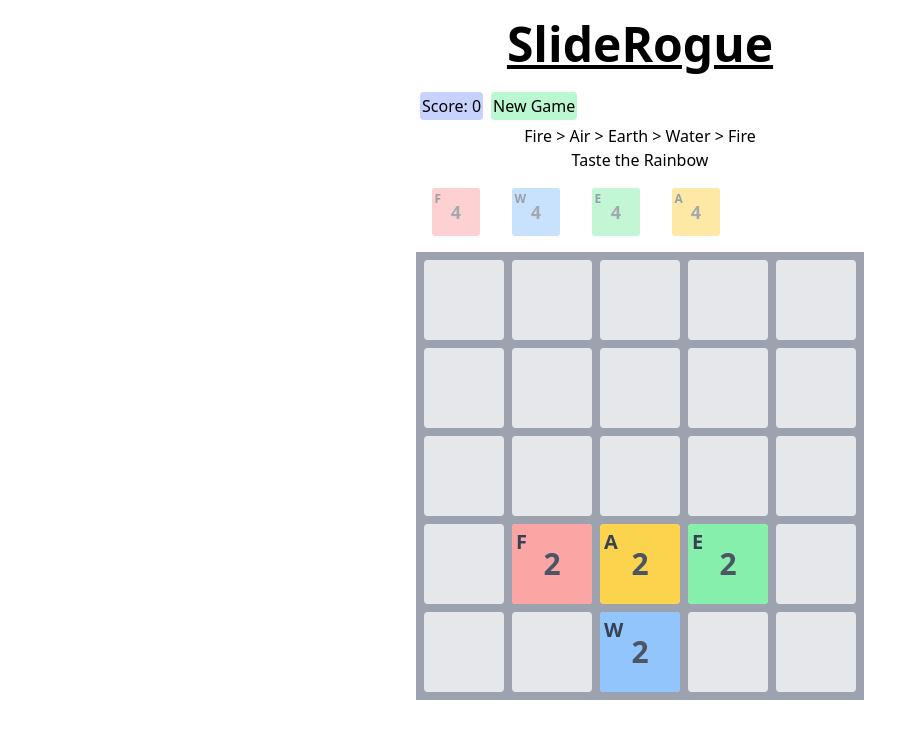
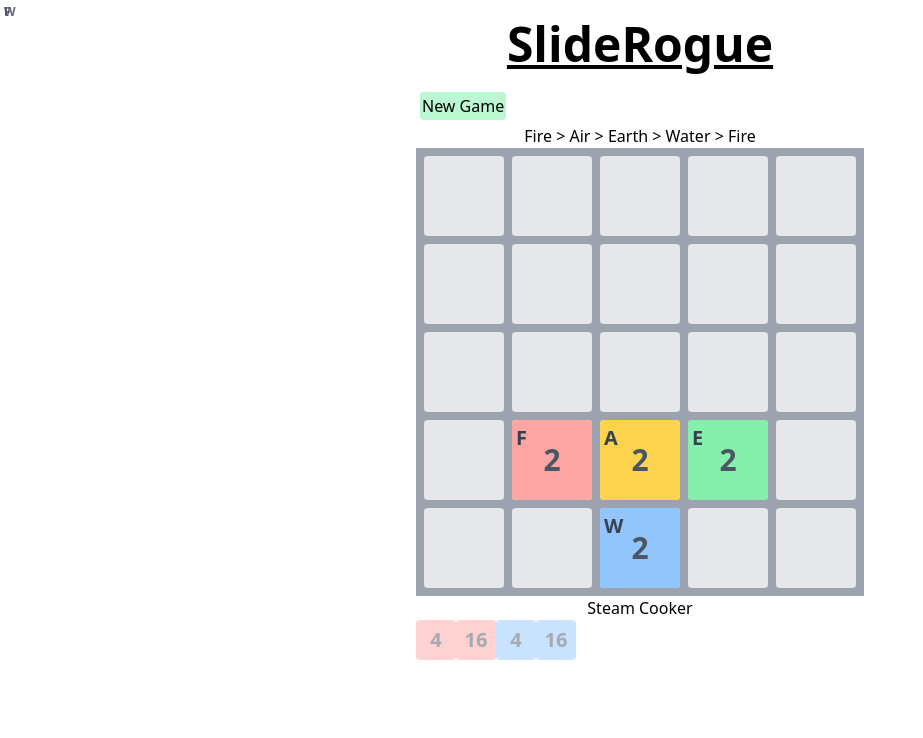
Before and after one commit to PAK90/sliderogue, a React (Vite) app: page / in a window 1280 px wide. Shown: the top 738 px of the page, without its empty margins (0-923 px from the left). Built offline with nearby package versions, Linux system fonts and the light colour scheme.

Commit message:
Made two grids but reverted, helped useful tiles spawn.

```diff
--- /dev/null
+++ b/src/components/Board.tsx
@@ -0,0 +1,37 @@
+import TileRender from "./TileRender.tsx";
+import range from "../helpers/range.ts";
+import { BoardState } from "../state";
+import SpellRender from "./SpellRender.tsx";
+
+const Board = ({ board }: { board: BoardState }) => {
+  const { tiles, boardHeight, boardWidth } = board;
+
+  return (
+    <div className="flex-col">
+      <div className="w-full bg-gray-400 p-1" style={{ position: "relative" }}>
+        {tiles.map((tile) => (
+          <TileRender tile={tile} key={tile.id} />
+        ))}
+        {range(boardHeight).map((_, rIx) => {
+          return (
+            <div key={`${rIx}`} className="flex">
+              {range(boardWidth).map((_, cIx) => {
+                return (
+                  <div
+                    key={`${rIx}${cIx}`}
+                    className="w-20 h-20 rounded bg-gray-200 m-1"
+                  />
+                );
+              })}
+            </div>
+          );
+        })}
+      </div>
+      {board.availableSpells.map((spell) => (
+        <SpellRender spellData={spell} />
+      ))}
+    </div>
+  );
+};
+
+export default Board;
--- a/src/components/GameArea.tsx
+++ b/src/components/GameArea.tsx
@@ -1,24 +1,11 @@
-import range from "../helpers/range.ts";
 import { useGameStore } from "../state";
 import React, { useEffect } from "react";
-import TileRender from "./TileRender.tsx";
 import { useSwipeable } from "react-swipeable";
-import ShopDialog from "./ShopDialog.tsx";
-import SpellRender from "./SpellRender.tsx";
+// import ShopDialog from "./ShopDialog.tsx";
+import Board from "./Board.tsx";
 
 const GameArea = () => {
-  const {
-    boardWidth,
-    boardHeight,
-    // tilesToSpawn,
-    // setTilesToSpawn,
-    tiles,
-    move,
-    score,
-    // gold,
-    resetGame,
-    activeSpells,
-  } = useGameStore();
+  const { move, resetGame, boards } = useGameStore();
 
   const handlers = useSwipeable({
     onSwiped: (eventData) => console.log("User Swiped!", eventData),
@@ -30,6 +17,11 @@ const GameArea = () => {
   });
 
   const handleKeyDown = (e: React.KeyboardEvent) => {
+    // make a random move on the enemy board
+    // const randomDirection: Direction = ["up", "down", "left", "right"][
+    //   Math.floor(Math.random() * 4)
+    // ] as Direction;
+    // move(randomDirection, 1);
     switch (e.key) {
       case "ArrowUp":
         move("up");
@@ -67,9 +59,9 @@ const GameArea = () => {
       {/*  .map((option) => {*/}
       {/*    return <div>{option.id}</div>;*/}
       {/*  })}*/}
-      <ShopDialog />
+      {/*<ShopDialog />*/}
       <div className="flex">
-        <div className="bg-indigo-200 w-fit m-1 p-0.5 rounded">{`Score: ${score}`}</div>
+        {/*<div className="bg-indigo-200 w-fit m-1 p-0.5 rounded">{`Score: ${score}`}</div>*/}
         {/*<div className="bg-amber-200 w-fit m-1 p-0.5 rounded">{`Gold: ${gold}`}</div>*/}
         <button
           className="m-1 p-0.5 rounded bg-green-200 duration-100 hover:bg-green-300 "
@@ -80,33 +72,14 @@ const GameArea = () => {
       </div>
       <div>
         {`Fire > Air > Earth > Water > Fire`}
-        {activeSpells.map((as, asIx) => (
-          <SpellRender key={asIx} activeSpell={as} />
-        ))}
+        {/*{activeSpells.map((as, asIx) => (*/}
+        {/*  <SpellRender key={asIx} activeSpell={as} />*/}
+        {/*))}*/}
       </div>
       <div className="w-full flex justify-center">
-        <div
-          className="w-full bg-gray-400 p-1"
-          style={{ position: "relative" }}
-        >
-          {tiles.map((tile) => (
-            <TileRender tile={tile} key={tile.id} />
-          ))}
-          {range(boardHeight).map((_, rIx) => {
-            return (
-              <div key={`${rIx}`} className="flex">
-                {range(boardWidth).map((_, cIx) => {
-                  return (
-                    <div
-                      key={`${rIx}${cIx}`}
-                      className="w-20 h-20 rounded bg-gray-200 m-1"
-                    ></div>
-                  );
-                })}
-              </div>
-            );
-          })}
-        </div>
+        {boards.map((board, boardIx) => (
+          <Board board={board} key={boardIx} />
+        ))}
       </div>
     </div>
   );
--- a/src/components/ShopDialog.tsx
+++ b/src/components/ShopDialog.tsx
@@ -1,38 +1,38 @@
-import { useGameStore } from "../state";
-import { Upgrade, upgrades } from "../upgrades.ts";
-
-function ShopDialog() {
-  const { shopping, closeShopping, gold, applyUpgrade } = useGameStore();
-
-  const upgradeDisplay = (upgrade: Upgrade) => {
-    const disabled = (upgrade?.cost || 0) > gold;
-    return (
-      <div className={"m-1 p-1 bg-indigo-300 rounded-lg"}>
-        <div className={"font-bold"}>{upgrade.name}</div>
-        <div>{upgrade.description}</div>
-        <button
-          disabled={disabled}
-          onClick={() => applyUpgrade(upgrade)}
-          className={
-            "text-amber-400 bg-indigo-500 cursor-pointer rounded-lg p-1"
-          }
-        >{`${upgrade.cost} gold`}</button>
-      </div>
-    );
-  };
-
-  return (
-    <>
-      <div
-        hidden={!shopping}
-        className="bg-gray-200 shadow-2xl absolute top-1/4 left-1/4 w-1/2 h-1/2 z-20"
-      >
-        {`You have ${gold} gold to spend`}
-        {upgrades.map(upgradeDisplay)}
-        <button onClick={closeShopping}>Close Shop</button>
-      </div>
-    </>
-  );
-}
-
-export default ShopDialog;
+// import { useGameStore } from "../state";
+// import { Upgrade, upgrades } from "../upgrades.ts";
+//
+// function ShopDialog() {
+//   const { shopping, closeShopping, gold, applyUpgrade } = useGameStore();
+//
+//   const upgradeDisplay = (upgrade: Upgrade) => {
+//     const disabled = (upgrade?.cost || 0) > gold;
+//     return (
+//       <div className={"m-1 p-1 bg-indigo-300 rounded-lg"}>
+//         <div className={"font-bold"}>{upgrade.name}</div>
+//         <div>{upgrade.description}</div>
+//         <button
+//           disabled={disabled}
+//           onClick={() => applyUpgrade(upgrade)}
+//           className={
+//             "text-amber-400 bg-indigo-500 cursor-pointer rounded-lg p-1"
+//           }
+//         >{`${upgrade.cost} gold`}</button>
+//       </div>
+//     );
+//   };
+//
+//   return (
+//     <>
+//       <div
+//         hidden={!shopping}
+//         className="bg-gray-200 shadow-2xl absolute top-1/4 left-1/4 w-1/2 h-1/2 z-20"
+//       >
+//         {`You have ${gold} gold to spend`}
+//         {upgrades.map(upgradeDisplay)}
+//         <button onClick={closeShopping}>Close Shop</button>
+//       </div>
+//     </>
+//   );
+// }
+//
+// export default ShopDialog;
--- a/src/components/SpellRender.tsx
+++ b/src/components/SpellRender.tsx
@@ -1,9 +1,9 @@
-import { Spell } from "../spells.ts";
+import { Spell } from "../data/spells.ts";
 
 const SpellRender = ({
-  activeSpell,
+  spellData,
 }: {
-  activeSpell: { spell: Spell; complete: boolean[] };
+  spellData: { spell: Spell; complete: boolean[] };
 }) => {
   const colourMap = {
     W: "bg-blue-300",
@@ -19,22 +19,19 @@ const SpellRender = ({
     <div
       key={ix}
       className={`
-                  w-20 h-20 ${colourMap[t.tileName as keyof typeof colourMap]}
+                  w-10 h-10 ${colourMap[t.tileName as keyof typeof colourMap]}
                   rounded flex items-center justify-center
                   animate-growIn
                   ${t.tileValue.toString().indexOf("$") > -1 && "cursor-pointer"}
                 `}
       style={{
-        transform: "scale(0.6)",
-        transformStyle: "preserve-3d",
-        transition: "top 100ms linear, left 100ms linear",
-        opacity: activeSpell.complete[ix] ? "100%" : "50%",
+        opacity: spellData.complete[ix] ? "100%" : "50%",
       }}
     >
-      <span className="text-gray-600 font-bold text-3xl">{t.tileValue}</span>
+      <span className="text-gray-600 font-bold text-xl">{t.tileValue}</span>
       <span
         style={{ position: "absolute", top: 4, left: 4 }}
-        className="text-gray-700 font-bold text-xl"
+        className="text-gray-700 font-bold text-xs"
       >
         {t.tileName}
       </span>
@@ -43,9 +40,9 @@ const SpellRender = ({
 
   return (
     <div>
-      {activeSpell.spell.name}
+      {spellData.spell.name}
       <div className="flex">
-        {activeSpell.spell.requiredTiles.map((rt, rtIx) => {
+        {spellData.spell.requiredTiles.map((rt, rtIx) => {
           return tileRender(rt, rtIx);
         })}
       </div>
--- a/src/components/TileRender.tsx
+++ b/src/components/TileRender.tsx
@@ -23,11 +23,12 @@ const TileRender = ({ tile }: { tile: Tile }) => {
     E: "bg-green-300",
   };
 
-  const { activeSpells, enspellTile } = useGameStore();
+  const { boards, enspellTile } = useGameStore();
+  const { availableSpells } = boards[0];
 
   // hack considering there's only one active spell for now
   // TODO: make this work for N active spells
-  const activeSpell = activeSpells[0];
+  const activeSpell = availableSpells[0];
   const spellNeedsThisTile = activeSpell.spell.requiredTiles.find(
     (rt, rtIx) => {
       if (
@@ -53,7 +54,7 @@ const TileRender = ({ tile }: { tile: Tile }) => {
                   w-20 h-20 ${tileColourMap[tile.name as keyof typeof tileColourMap]}
                   rounded flex items-center justify-center
                   animate-growIn
-                  ${spellNeedsThisTile && "border-4 border-green-300"}
+                  ${spellNeedsThisTile && "border-4 border-gray-900"}
                   ${spellNeedsThisTile && "cursor-pointer"}
                 `}
       style={{
--- a/src/spells.ts
+++ b/src/data/spells.ts
@@ -1,4 +1,5 @@
 import { airTile, earthTile, fireTile, waterTile } from "./tiles.ts";
+import { Option } from "../helpers/chooseWeightedOption.ts";
 
 export type Spell = {
   name: string;
@@ -6,6 +7,7 @@ export type Spell = {
     tileName: string;
     tileValue: number;
   }[];
+  spawns: Option[];
 };
 
 const steamSpell: Spell = {
@@ -16,6 +18,8 @@ const steamSpell: Spell = {
     { tileName: waterTile.id, tileValue: 4 },
     { tileName: waterTile.id, tileValue: 16 },
   ],
+  // essentially doubling the chance of getting fire and water tiles
+  spawns: [fireTile, waterTile],
 };
 
 const lavaSpell: Spell = {
@@ -26,6 +30,7 @@ const lavaSpell: Spell = {
     { tileName: earthTile.id, tileValue: 4 },
     { tileName: earthTile.id, tileValue: 16 },
   ],
+  spawns: [fireTile, earthTile],
 };
 
 // const waterHoseSpell: Spell = {
@@ -49,11 +54,12 @@ const lavaSpell: Spell = {
 const rainbowSpell: Spell = {
   name: "Taste the Rainbow",
   requiredTiles: [
-    { tileName: fireTile.id, tileValue: 4 },
-    { tileName: waterTile.id, tileValue: 4 },
-    { tileName: earthTile.id, tileValue: 4 },
-    { tileName: airTile.id, tileValue: 4 },
+    { tileName: fireTile.id, tileValue: 8 },
+    { tileName: waterTile.id, tileValue: 8 },
+    { tileName: earthTile.id, tileValue: 8 },
+    { tileName: airTile.id, tileValue: 8 },
   ],
+  spawns: [],
 };
 
 export const spells = [steamSpell, rainbowSpell, lavaSpell];
--- a/src/tiles.ts
+++ b/src/data/tiles.ts
@@ -1,4 +1,4 @@
-import { Option } from "./helpers/chooseWeightedOption.ts";
+import { Option } from "../helpers/chooseWeightedOption.ts";
 
 const tile2: Option = { id: "2", weight: 80, type: "NUMBER" };
 const tile4: Option = { id: "4", weight: 10, type: "NUMBER" };
--- a/src/upgrades.ts
+++ b/src/data/upgrades.ts
@@ -1,5 +1,5 @@
 import { WritableDraft } from "immer";
-import { Actions, GameState, Tile } from "./state";
+import { Actions, GameState, Tile } from "../state";
 // import { tile8 } from "./tiles.ts";
 
 export type Upgrade = {
--- a/src/state/index.ts
+++ b/src/state/index.ts
@@ -1,21 +1,15 @@
 import { create } from "zustand";
 import { immer } from "zustand/middleware/immer";
 // import chooseWeightedOption from "../helpers/chooseWeightedOption.ts";
-import { Upgrade } from "../upgrades.ts";
+// import { Upgrade } from "../upgrades.ts";
 import { addRandomTile } from "../helpers/addRandomTile.ts";
 // import { defaultTiles } from "../tiles.ts";
 import { Option } from "../helpers/chooseWeightedOption.ts";
-import {
-  airTile,
-  earthTile,
-  elementalTiles,
-  fireTile,
-  waterTile,
-} from "../tiles.ts";
-import { Spell, spells } from "../spells.ts";
+import { elementalTiles } from "../data/tiles.ts";
+import { Spell, spells } from "../data/spells.ts";
 // import range from "../helpers/range.ts";
 
-type Direction = "up" | "down" | "left" | "right";
+export type Direction = "up" | "down" | "left" | "right";
 
 const directionMap = {
   up: { x: 0, y: -1 },
@@ -39,43 +33,46 @@ export type Tile = {
   type: TileType;
 };
 
-export type GameState = {
-  // tiles: { [key: string]: Tile };
+export type BoardState = {
   tiles: Tile[];
   boardWidth: number;
   boardHeight: number;
   score: number;
-  gold: number;
 
-  shopping: { tileId: number; tier: string } | null;
-  tilesToSpawn: Option[];
-  activeSpells: { spell: Spell; complete: boolean[] }[];
+  baseTilesToSpawn: Option[];
+  newTilesToSpawn: Option[];
+  availableSpells: { spell: Spell; complete: boolean[] }[];
+  activeSpell: number;
+};
+
+export type GameState = {
+  boards: BoardState[];
 };
 
 export type Actions = {
-  move: (direction: Direction) => void;
+  move: (direction: Direction, boardIndex?: number) => void;
   resetGame: () => void;
-  openShopping: (tier: string, tileId: number) => void;
-  closeShopping: () => void;
-  applyUpgrade: (u: Upgrade) => void;
+  // openShopping: (tier: string, tileId: number) => void;
+  // closeShopping: () => void;
+  // applyUpgrade: (u: Upgrade) => void;
   setTilesToSpawn: (t: Option[]) => void;
   enspellTile: (t: Tile) => void;
+  setActiveSpell: (ix: number, boardIx: number) => void;
 };
 
 export const useGameStore = create<GameState & Actions>()(
   immer((set) => ({
-    tiles: [],
-    boardHeight: 5,
-    boardWidth: 5,
-    score: 0,
-    gold: 0,
-    shopping: null,
-    tilesToSpawn: [],
-    activeSpells: [],
+    boards: [],
+
+    setActiveSpell: (ix: number, boardIx: number) =>
+      set((state) => {
+        state.boards[boardIx].activeSpell = ix;
+      }),
 
     enspellTile: (tile: Tile) =>
       set((state) => {
-        const activeSpell = state.activeSpells[0];
+        const activeSpell =
+          state.boards[0].availableSpells[state.boards[0].activeSpell];
 
         const slotToFillIx = activeSpell.spell.requiredTiles.findIndex(
           (rt, rtIx) => {
@@ -88,53 +85,58 @@ export const useGameStore = create<GameState & Actions>()(
         );
 
         if (slotToFillIx > -1) {
-          // shouldn't need this if, but you never know
+          // shouldn't need this if statement, but you never know
           activeSpell.complete[slotToFillIx] = true;
         }
 
         // if the spell is now complete, roll a new one
         if (activeSpell.complete.every(Boolean)) {
-          state.activeSpells = [rollActiveSpell()];
+          const newSpell = rollActiveSpell();
+          state.boards[0].availableSpells = [newSpell];
+          state.boards[0].newTilesToSpawn = newSpell.spell.spawns;
+          // TODO: do the spell effect
         }
 
         // delete the tile that's now 'in' the spell
-        const enspelledTile = state.tiles.findIndex((t) => t.id === tile.id);
-        state.tiles.splice(enspelledTile, 1);
+        const enspelledTile = state.boards[0].tiles.findIndex(
+          (t) => t.id === tile.id,
+        );
+        state.boards[0].tiles.splice(enspelledTile, 1);
       }),
 
     setTilesToSpawn: (o: Option[]) =>
       set((state) => {
-        state.tilesToSpawn = o;
+        state.boards[0].baseTilesToSpawn = o;
       }),
 
-    applyUpgrade: (upgrade: Upgrade) =>
-      set((state) => {
-        state = upgrade.stateUpdater(state);
-        state.gold -= upgrade.cost;
-      }),
+    // applyUpgrade: (upgrade: Upgrade) =>
+    //   set((state) => {
+    //     state = upgrade.stateUpdater(state);
+    //     state.boards[0].gold -= upgrade.cost;
+    //   }),
+    //
+    // openShopping: (tier: string, tileId: number) =>
+    //   set((state) => {
+    //     state.boards[0].shopping = { tier, tileId };
+    //   }),
+    //
+    // closeShopping: () =>
+    //   set((state) => {
+    //     const tileIndexToRemove = state.boards[0].tiles.findIndex(
+    //       (t) => t.id === state.boards[0].shopping?.tileId,
+    //     );
+    //     state.boards[0].tiles.splice(tileIndexToRemove, 1);
+    //     state.boards[0].shopping = null;
+    //   }),
 
-    openShopping: (tier: string, tileId: number) =>
-      set((state) => {
-        state.shopping = { tier, tileId };
-      }),
-
-    closeShopping: () =>
-      set((state) => {
-        const tileIndexToRemove = state.tiles.findIndex(
-          (t) => t.id === state.shopping?.tileId,
-        );
-        state.tiles.splice(tileIndexToRemove, 1);
-        state.shopping = null;
-      }),
-
-    move: (direction: Direction) =>
+    move: (direction: Direction, boardIndex = 0) =>
       set((state) => {
         // build traversals
         const vector = directionMap[direction];
         const traversals = buildTraversals(
           vector,
-          state.boardWidth,
-          state.boardHeight,
+          state.boards[boardIndex].boardWidth,
+          state.boards[boardIndex].boardHeight,
         );
         let moved = false;
 
@@ -142,7 +144,7 @@ export const useGameStore = create<GameState & Actions>()(
           traversals.y.forEach((yTrav) => {
             const currentCell = { x: xTrav, y: yTrav };
 
-            const tileHere = state.tiles.find(
+            const tileHere = state.boards[boardIndex].tiles.find(
               (t) =>
                 t.position.x === currentCell.x &&
                 t.position.y === currentCell.y,
@@ -152,24 +154,25 @@ export const useGameStore = create<GameState & Actions>()(
               const positions = findFarthestPosition(
                 currentCell,
                 vector,
-                state.tiles,
-                state.boardWidth,
-                state.boardHeight,
+                state.boards[boardIndex].tiles,
+                state.boards[boardIndex].boardWidth,
+                state.boards[boardIndex].boardHeight,
               );
 
-              const nextPotentialTile = state.tiles.find(
+              const nextPotentialTile = state.boards[boardIndex].tiles.find(
                 (t) =>
                   t.position.x === positions.next.x &&
                   t.position.y === positions.next.y,
               );
 
               if (nextPotentialTile) {
+                // we can merge in two scenarios; elemental cancellation,
+                // or equal values + names (i.e. fire2 + fire2 = fire4).
                 const elementalCollisionResult = elementsCollide(
                   tileHere,
                   nextPotentialTile,
                 );
                 if (
-                  // tilesCanMerge(tileHere, nextPotentialTile)
                   tileHere.name === nextPotentialTile.name &&
                   tileHere.value === nextPotentialTile.value
                 ) {
@@ -177,17 +180,17 @@ export const useGameStore = create<GameState & Actions>()(
                   tileHere.position = positions.next;
 
                   // delete the merging tiles
-                  const nextTileIx = state.tiles.findIndex(
+                  const nextTileIx = state.boards[boardIndex].tiles.findIndex(
                     (t) => t.id === nextPotentialTile.id,
                   );
-                  state.tiles.splice(nextTileIx, 1);
+                  state.boards[boardIndex].tiles.splice(nextTileIx, 1);
 
                   tileHere.position = positions.next;
                   // tileHere.value = nextPotentialTile.value + tileHere.value;
                   tileHere.value *= 2;
 
                   // update the score
-                  state.score += tileHere.value;
+                  state.boards[boardIndex].score += tileHere.value;
                 } else if (elementalCollisionResult) {
                   // move the tile that's about to be deleted so that it looks good
                   tileHere.position = positions.next;
@@ -202,24 +205,24 @@ export const useGameStore = create<GameState & Actions>()(
                   } else {
                     // losing tile is equal or less than winner, so it has to go.
                     // delete the losing tile
-                    const losingTileIx = state.tiles.findIndex(
-                      (t) => t.id === loser.id,
-                    );
-                    state.tiles.splice(losingTileIx, 1);
+                    const losingTileIx = state.boards[
+                      boardIndex
+                    ].tiles.findIndex((t) => t.id === loser.id);
+                    state.boards[boardIndex].tiles.splice(losingTileIx, 1);
 
                     tileHere.position = positions.next;
 
                     // if (winner.value === loser.value) {
                     //   // the winner also gets destroyed
-                    //   const winningTileIx = state.tiles.findIndex(
+                    //   const winningTileIx = state.boards[boardIndex].tiles.findIndex(
                     //     (t) => t.id === winner.id,
                     //   );
-                    //   state.tiles.splice(winningTileIx, 1);
+                    //   state.boards[boardIndex].tiles.splice(winningTileIx, 1);
                     // }
                   }
 
                   // update the score
-                  state.score += tileHere.value;
+                  state.boards[boardIndex].score += tileHere.value;
                 } else {
                   // no elemental collision, just move the current tile along.
                   tileHere.position = positions.farthest;
@@ -240,12 +243,15 @@ export const useGameStore = create<GameState & Actions>()(
 
         if (moved) {
           // add a random tile
-          state.tiles.push(
+          state.boards[boardIndex].tiles.push(
             addRandomTile(
-              state.tiles,
-              state.boardWidth,
-              state.boardHeight,
-              state.tilesToSpawn,
+              state.boards[boardIndex].tiles,
+              state.boards[boardIndex].boardWidth,
+              state.boards[boardIndex].boardHeight,
+              [
+                ...state.boards[boardIndex].baseTilesToSpawn,
+                ...state.boards[boardIndex].newTilesToSpawn,
+              ],
             ),
           );
         }
@@ -253,31 +259,48 @@ export const useGameStore = create<GameState & Actions>()(
 
     resetGame: () => {
       set((state) => {
-        state.score = 0;
-        state.gold = 0;
-        state.boardWidth = 5;
-        state.boardHeight = 5;
-        state.tiles = [];
-        // we want to spawn these 4 specific tiles
-        state.tilesToSpawn = [fireTile, waterTile, earthTile, airTile];
-        const tilesToAdd = state.tilesToSpawn.reduce((tta, option) => {
-          tta.push(
-            // @ts-expect-error stupid never
-            addRandomTile(tta, state.boardWidth, state.boardHeight, [option]),
-          );
-          return tta;
-        }, []);
-        state.tiles = state.tiles.concat(tilesToAdd);
-
-        // but after this, we want the spawn pool to be different... includes wildcards and 4-tiles.
-        state.tilesToSpawn = elementalTiles;
-
-        state.activeSpells = [];
-        state.activeSpells.push(rollActiveSpell());
+        const myBoard = initBoard(5, 5, elementalTiles, elementalTiles);
+        // const enemyBoard = initBoard(5, 5, elementalTiles, elementalTiles);
+        state.boards = [myBoard];
       });
     },
   })),
 );
+
+const initBoard = (
+  width: number,
+  height: number,
+  tilesToStart: Option[],
+  baseTilesToSpawn: Option[],
+) => {
+  const newSpell = rollActiveSpell();
+  const newBoardState: BoardState = {
+    score: 0,
+    boardWidth: width,
+    boardHeight: height,
+    tiles: [],
+    baseTilesToSpawn: tilesToStart,
+    newTilesToSpawn: newSpell.spell.spawns,
+    availableSpells: [],
+    activeSpell: 0,
+  };
+  const tilesToAdd = newBoardState.baseTilesToSpawn.reduce((tta, option) => {
+    tta.push(
+      // @ts-expect-error stupid never
+      addRandomTile(tta, newBoardState.boardWidth, newBoardState.boardHeight, [
+        option,
+      ]),
+    );
+    return tta;
+  }, []);
+  newBoardState.tiles = newBoardState.tiles.concat(tilesToAdd);
+
+  // but after this, we want the spawn pool to be different... includes wildcards and 4-tiles.
+  newBoardState.baseTilesToSpawn = baseTilesToSpawn;
+
+  newBoardState.availableSpells.push(newSpell);
+  return newBoardState;
+};
 
 const elementsCollide = (
   t1: Tile,
```
